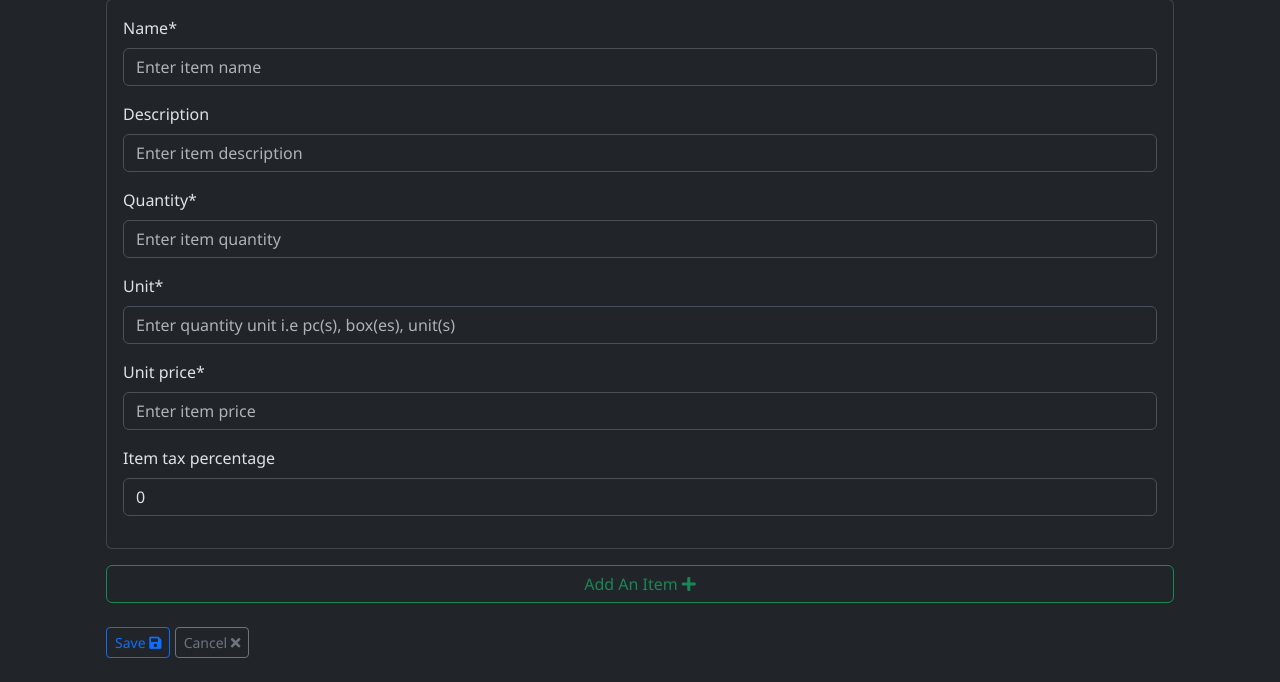
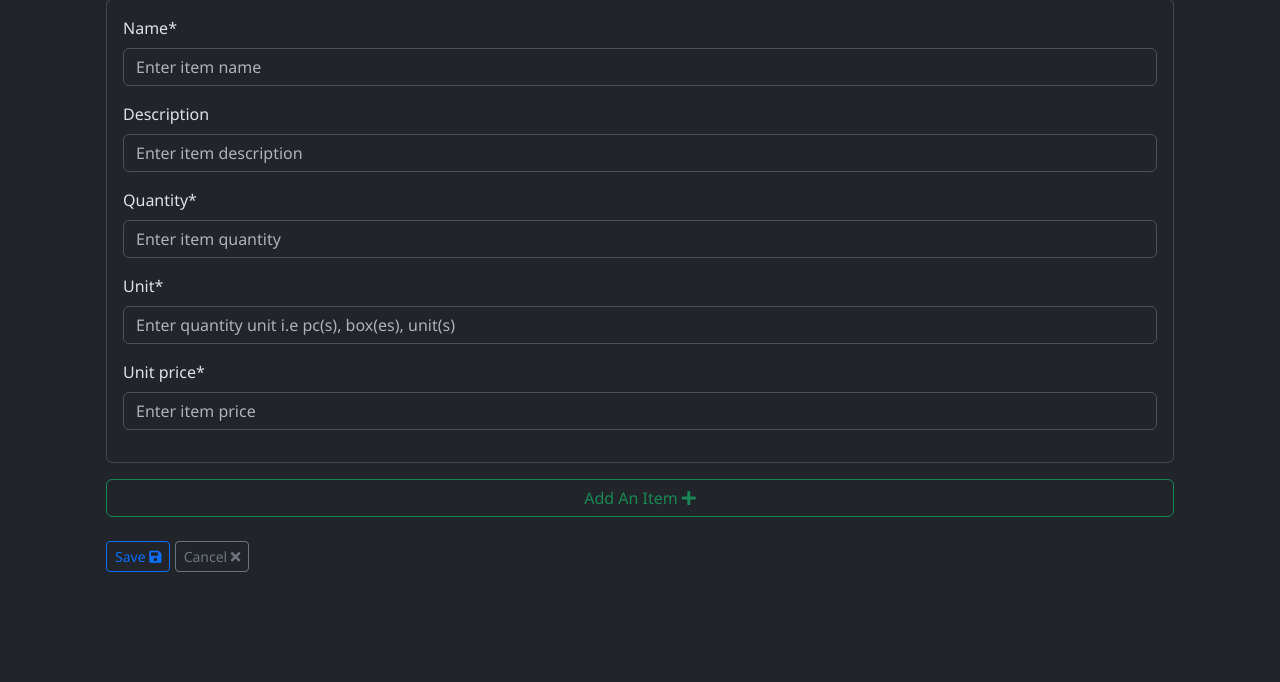
Before and after one commit to sam1-khan/Simple-Invoice-Generator, a Django app: page /create/ in a window 1280 px wide. Shown: the part 1047-1729 px from the top of the page. After the commit the page ends 1619 px from the top, so only its background shows below. Run offline with Django 4.2, Linux system fonts and the light colour scheme; the visitor is signed in with stand-in values (Sample User, id 1); data comes from the database, SQL or seed files in the repository; some libraries are stand-ins or nearby versions.

Commit message:
Changes and more changes

```diff
--- a/invoice_app/forms.py
+++ b/invoice_app/forms.py
@@ -63,7 +63,7 @@ class InvoiceOwnerChangeForm(UserChangeForm):
 class InvoiceItemForm(forms.ModelForm):
     class Meta:
         model = InvoiceItem
-        fields = ['name', 'description', 'quantity', 'unit', 'unit_price', 'item_tax_percentage',]
+        fields = ['name', 'description', 'quantity', 'unit', 'unit_price',]
         widgets = {
             'quantity': forms.NumberInput(attrs={
                 'min': '0',
@@ -88,19 +88,6 @@ class InvoiceItemForm(forms.ModelForm):
                 'placeholder': 'Enter quantity unit i.e pc(s), box(es), unit(s)',
             })
         }
-
-    item_tax_percentage = forms.DecimalField(
-        required=False,
-        initial=0,
-        max_digits=5,
-        decimal_places=2,
-        widget=forms.NumberInput(attrs={
-            'min': '0',
-            'max': '99999',
-            'step': '0.01',
-            'placeholder': 'Enter individual item tax percentage (without "%")',
-        })
-    )
 
 
 class ClientForm(forms.ModelForm):
--- a/invoice_app/models.py
+++ b/invoice_app/models.py
@@ -45,8 +45,9 @@ class InvoiceOwner(AbstractUser):
     def __str__(self):
         return self.name
 
+
 class Invoice(models.Model):
-    invoice_owner = models.ForeignKey('InvoiceOwner', on_delete=models.CASCADE)
+    invoice_owner = models.ForeignKey(InvoiceOwner, on_delete=models.CASCADE)
     reference_number = models.CharField(max_length=14, editable=False, unique=True)
     tax_percentage = models.DecimalField(
         max_digits=5, blank=True, null=True, decimal_places=2, validators=[MinValueValidator(0)]
@@ -60,41 +61,46 @@ class Invoice(models.Model):
     updated_at = models.DateTimeField(auto_now=True)
 
     def clean(self):
-        """Validate tax_percentage and ensure exclusive use of invoice tax or item tax."""
+        """Validate tax_percentage."""
         if self.tax_percentage and not (0 <= self.tax_percentage <= 100):
             raise ValidationError(_("Tax percentage must be between 0 and 100."))
-
-        if self.pk and self.items.filter(item_tax_percentage__gt=0).exists() and self.tax_percentage:
-            raise ValidationError(_("You can't set both item-level tax and invoice-level tax."))
 
     def calculate_totals(self):
         """Calculate total_price, tax, and grand_total."""
         # Recalculate total price from all items
         self.total_price = sum(item.total_price for item in self.items.all())
 
-        # Check if item-level taxes exist
-        has_item_tax = self.items.filter(item_tax_percentage__gt=0).exists()
+        # Calculate tax and grand total based on the invoice tax_percentage
+        self.tax = self.total_price * (self.tax_percentage / 100) if self.tax_percentage else 0
+        self.grand_total = self.total_price + self.tax
 
-        if has_item_tax:
-            # Use item-level taxes
-            self.tax = 0  # No invoice-level tax
-            self.tax_percentage = None
-            self.grand_total = sum(item.after_tax for item in self.items.all())
+    @staticmethod
+    def get_next_reference_number():
+        """Generate the next reference number in sequence."""
+        last_invoice = Invoice.objects.all().order_by('-id').first()
+        if last_invoice:
+            # Extract the last reference number, removing 'INV-' and converting to int
+            last_number = int(last_invoice.reference_number.split('-')[1])
+            next_number = last_number + 1
         else:
-            # Use invoice-level tax if defined
-            self.tax = self.total_price * (self.tax_percentage / 100) if self.tax_percentage else 0
-            self.grand_total = self.total_price + self.tax
+            next_number = 1  # Starting at 1 if no invoices exist yet
+
+        return f"SAE-{next_number:04d}"
 
     def save(self, *args, **kwargs):
-        """Override save to ensure totals are calculated before saving."""
-        if self.pk:  # Ensure the Invoice instance exists before accessing items
-            self.calculate_totals()
+        """Override save to set the reference number before saving."""
+        if not self.reference_number:
+            self.reference_number = Invoice.get_next_reference_number()
 
-        # Generate a reference number if not already set
-        if not self.reference_number and self.pk:
-            self.reference_number = f"INV-{self.pk:06d}"
+        # Save first to ensure primary key is set before calculating totals
+        super().save(*args, **kwargs)
 
+        # Now calculate totals after the instance is saved
+        self.calculate_totals()
+
+        # Save again with updated totals
         super().save(*args, **kwargs)
+
 
     def __str__(self):
         return f"Invoice {self.reference_number}"
@@ -102,22 +108,16 @@ class Invoice(models.Model):
 
 class InvoiceItem(models.Model):
     invoice = models.ForeignKey(Invoice, on_delete=models.CASCADE, related_name="items")
-    unit = models.CharField(max_length=55)
-    description = models.TextField(null=True, blank=True)
+    unit = models.CharField(max_length=55)  # Added back 'unit' field
+    description = models.TextField(null=True, blank=True)  # Added back 'description' field
     name = models.CharField(max_length=255)
     quantity = models.PositiveIntegerField(validators=[MinValueValidator(1)])
     unit_price = models.DecimalField(max_digits=16, decimal_places=2, validators=[MinValueValidator(0)])
-    item_tax_percentage = models.DecimalField(
-        max_digits=5, default=0, decimal_places=2, validators=[MinValueValidator(0)]
-    )
     total_price = models.DecimalField(max_digits=16, decimal_places=2, editable=False)
-    after_tax = models.DecimalField(max_digits=16, decimal_places=2, editable=False)
 
     def save(self, *args, **kwargs):
-        """Calculate total_price and after_tax."""
+        """Calculate total_price based on quantity and unit_price."""
         self.total_price = self.quantity * self.unit_price
-        item_tax = self.total_price * (self.item_tax_percentage / 100) if self.item_tax_percentage else 0
-        self.after_tax = self.total_price + item_tax
         super().save(*args, **kwargs)
 
     def __str__(self):
@@ -127,7 +127,7 @@ class InvoiceItem(models.Model):
 class Client(models.Model):
     name = models.CharField(max_length=255)
     address = models.TextField(max_length=255, null=True, blank=True)
-    ntn_number = models.CharField(max_length=13, unique=True, null=True, blank=True)
+    ntn_number = models.CharField(max_length=13, null=True, blank=True)
     phone = models.CharField(max_length=12, blank=True, null=True)
     invoice = models.ForeignKey(Invoice, related_name='clients', on_delete=models.CASCADE, null=True, blank=True)
     created_at = models.DateTimeField(auto_now_add=True)
```
Also changed, not shown: invoice_app/templates/invoice_app/invoice/invoice_pdf.html (+26 -33 lines), invoice_app/migrations/0001_initial.py, invoice_app/migrations/0002_alter_client_ntn_number.py (added), invoice_app/static/media/sign.png (added).
